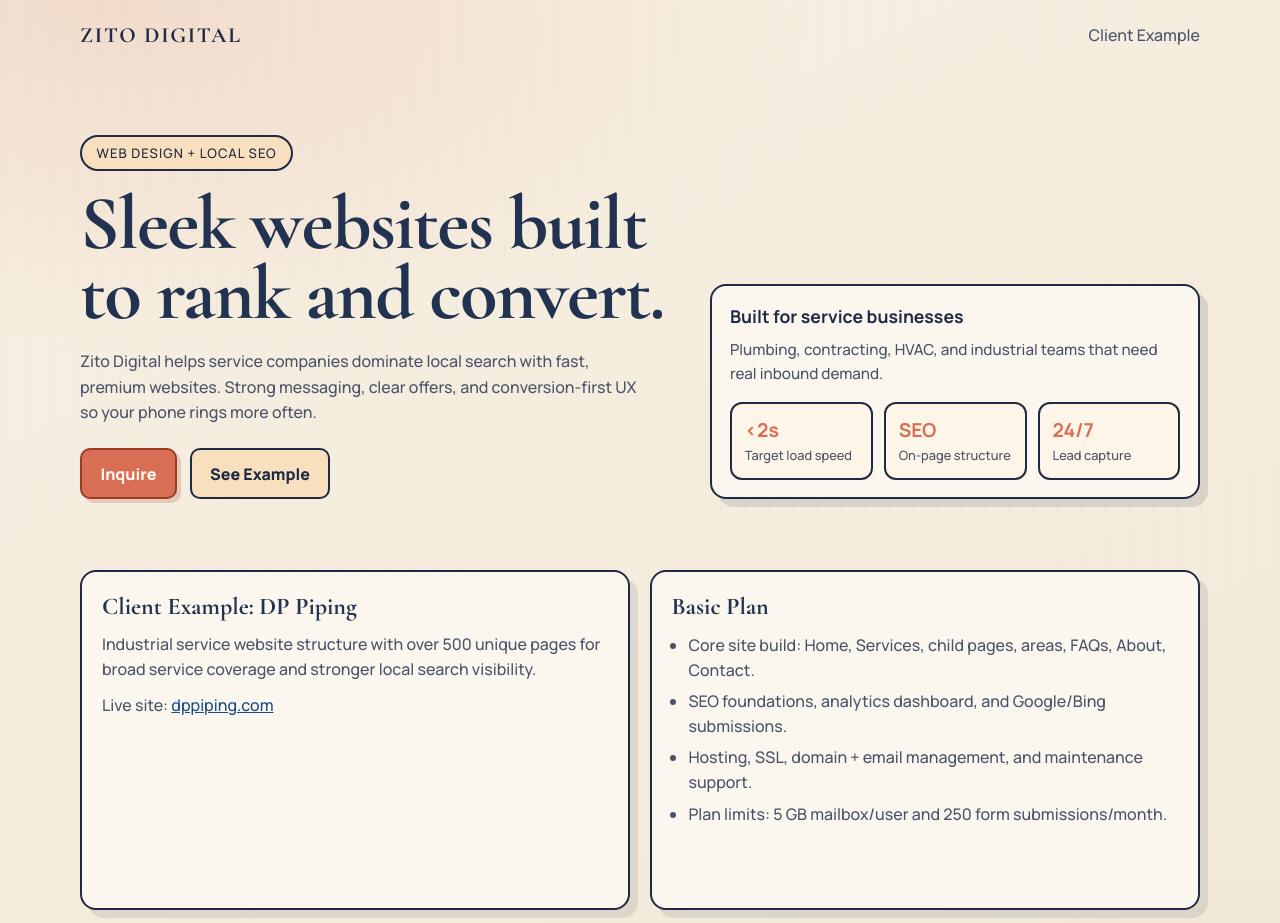
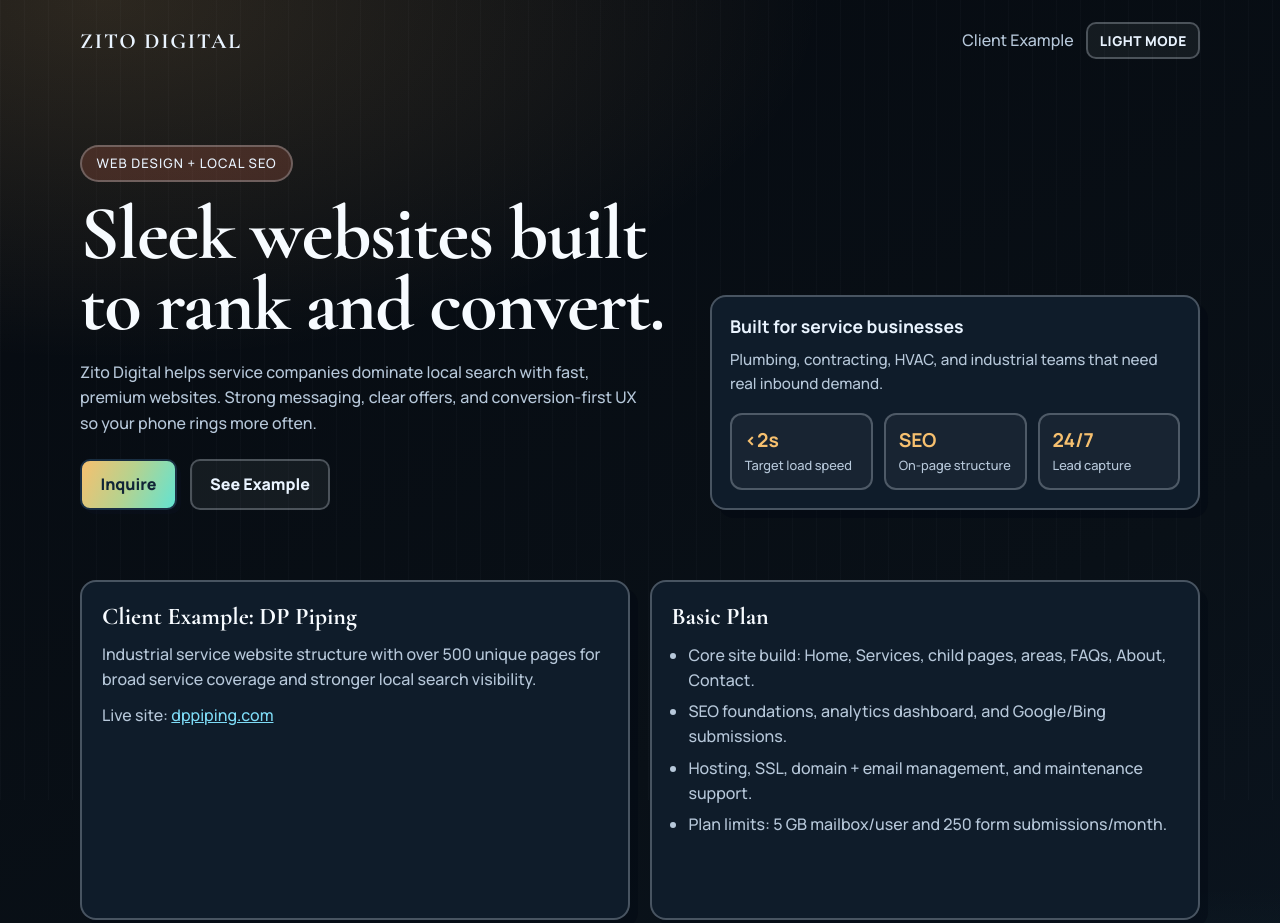
Before and after one commit to zitodigital/zitodigital.github.io, a plain HTML site: page index.html in a window 1280 px wide. Shown: the top 923 px of the page. Drawn offline with nearby package versions, Linux system fonts and the light colour scheme.

Commit message:
Light mode

```diff
--- a/index.html
+++ b/index.html
@@ -35,14 +35,45 @@
       @import url("https://fonts.googleapis.com/css2?family=Cormorant+Garamond:wght@600;700&family=Manrope:wght@500;700;800&display=swap");
 
       :root {
+        --bg: #091017;
+        --ink: #eaf4ff;
+        --muted: #b7c8da;
+        --headline: #f7fbff;
+        --card: #0f1c2a;
+        --line: rgba(234, 244, 255, 0.26);
+        --salmon: #f6c06f;
+        --mustard: #62e3d2;
+        --link: #7edcf7;
+        --btn-primary-text: #102436;
+        --btn-primary-border: #1a2f43;
+        --btn-primary-mid: #b7d28e;
+        --btn-secondary-bg: rgba(234, 244, 255, 0.06);
+        --bg-grad-a: radial-gradient(1000px 500px at 8% 0%, rgba(246, 192, 111, 0.16), transparent 72%);
+        --bg-grad-b: radial-gradient(900px 680px at 100% 100%, rgba(98, 227, 210, 0.16), transparent 70%);
+        --bg-grad-c: linear-gradient(155deg, #060a10 0%, #091017 55%, #0c1724 100%);
+        --grain-color: rgba(234, 244, 255, 0.04);
+        --shadow-off: 8px 8px 0 rgba(2, 8, 18, 0.35);
+      }
+
+      body[data-theme="light"] {
         --bg: #f3ebdc;
         --ink: #1f2a44;
         --muted: #4a5369;
-        --navy: #223352;
+        --headline: #223352;
         --card: #fbf7ef;
         --line: #1f2a44;
         --salmon: #d86f54;
         --mustard: #f0b45d;
+        --link: #194a8a;
+        --btn-primary-text: #fff8ef;
+        --btn-primary-border: #9d3b27;
+        --btn-primary-mid: #e58f56;
+        --btn-secondary-bg: #f8e0be;
+        --bg-grad-a: radial-gradient(1000px 500px at 8% 0%, rgba(216, 111, 84, 0.16), transparent 72%);
+        --bg-grad-b: radial-gradient(900px 680px at 100% 100%, rgba(240, 180, 93, 0.2), transparent 70%);
+        --bg-grad-c: linear-gradient(155deg, #f7f1e3 0%, #f3ebdc 55%, #efe6d5 100%);
+        --grain-color: rgba(31, 42, 68, 0.03);
+        --shadow-off: 8px 8px 0 rgba(31, 42, 68, 0.1);
       }
 
       * {
@@ -57,10 +88,7 @@
         margin: 0;
         color: var(--ink);
         font-family: "Manrope", "Avenir Next", "Segoe UI", sans-serif;
-        background:
-          radial-gradient(1000px 500px at 8% 0%, rgba(216, 111, 84, 0.16), transparent 72%),
-          radial-gradient(900px 680px at 100% 100%, rgba(240, 180, 93, 0.2), transparent 70%),
-          linear-gradient(155deg, #f7f1e3 0%, var(--bg) 55%, #efe6d5 100%);
+        background: var(--bg-grad-a), var(--bg-grad-b), var(--bg-grad-c);
       }
 
       .grain::before {
@@ -70,8 +98,8 @@
         pointer-events: none;
         background-image: repeating-linear-gradient(
           90deg,
-          rgba(31, 42, 68, 0.03) 0,
-          rgba(31, 42, 68, 0.03) 1px,
+          var(--grain-color) 0,
+          var(--grain-color) 1px,
           transparent 1px,
           transparent 24px
         );
@@ -99,6 +127,12 @@
         font-size: 1.35rem;
       }
 
+      .nav-right {
+        display: flex;
+        align-items: center;
+        gap: 0.8rem;
+      }
+
       .small-link {
         color: var(--muted);
         text-decoration: none;
@@ -123,7 +157,7 @@
         font-size: clamp(2.4rem, 6vw, 5rem);
         line-height: 0.92;
         letter-spacing: -0.02em;
-        color: var(--navy);
+        color: var(--headline);
       }
 
       .hero p {
@@ -139,7 +173,7 @@
         padding: 0.45rem 0.9rem;
         border-radius: 999px;
         border: 2px solid var(--line);
-        background: #f8e0be;
+        background: rgba(216, 111, 84, 0.22);
         font-size: 0.82rem;
         text-transform: uppercase;
         letter-spacing: 0.08em;
@@ -151,7 +185,7 @@
         background: var(--card);
         border-radius: 16px;
         padding: 1.1rem;
-        box-shadow: 8px 8px 0 rgba(31, 42, 68, 0.12);
+        box-shadow: var(--shadow-off);
       }
 
       .panel h2 {
@@ -176,7 +210,7 @@
         border: 2px solid var(--line);
         border-radius: 12px;
         padding: 0.8rem;
-        background: #fdf6e8;
+        background: rgba(255, 255, 255, 0.04);
       }
 
       .metric strong {
@@ -209,16 +243,16 @@
       }
 
       .btn-primary {
-        color: #fff8ef;
-        background: var(--salmon);
-        border: 2px solid #9d3b27;
-        box-shadow: 4px 4px 0 rgba(157, 59, 39, 0.2);
+        color: var(--btn-primary-text);
+        background: linear-gradient(115deg, var(--salmon) 0%, var(--btn-primary-mid) 48%, var(--mustard) 100%);
+        border: 2px solid var(--btn-primary-border);
+        box-shadow: 4px 4px 0 rgba(15, 23, 42, 0.24);
       }
 
       .btn-secondary {
         color: var(--ink);
         border: 2px solid var(--line);
-        background: #f8e0be;
+        background: var(--btn-secondary-bg);
       }
 
       .btn:hover {
@@ -240,14 +274,14 @@
         height: 340px;
         display: flex;
         flex-direction: column;
-        box-shadow: 8px 8px 0 rgba(31, 42, 68, 0.1);
+        box-shadow: var(--shadow-off);
       }
 
       .card h3 {
         margin: 0;
         font-family: "Cormorant Garamond", Georgia, serif;
         font-size: 1.5rem;
-        color: var(--navy);
+        color: var(--headline);
       }
 
       .card p {
@@ -257,7 +291,25 @@
       }
 
       .card a {
-        color: #194a8a;
+        color: var(--link);
+      }
+
+      .theme-toggle {
+        border: 2px solid var(--line);
+        border-radius: 10px;
+        background: var(--btn-secondary-bg);
+        color: var(--ink);
+        font: inherit;
+        font-size: 0.85rem;
+        font-weight: 800;
+        letter-spacing: 0.04em;
+        text-transform: uppercase;
+        padding: 0.45rem 0.7rem;
+        cursor: pointer;
+      }
+
+      .theme-toggle:hover {
+        transform: translateY(-1px);
       }
 
       .card ul,
@@ -343,7 +395,10 @@
     <div class="container">
       <header class="nav">
         <p class="logo">Zito Digital</p>
-        <a class="small-link" href="#example">Client Example</a>
+        <div class="nav-right">
+          <a class="small-link" href="#example">Client Example</a>
+          <button id="theme-toggle" class="theme-toggle" type="button">Light Mode</button>
+        </div>
       </header>
 
       <main>
@@ -432,5 +487,29 @@
         </section>
       </main>
     </div>
+    <script>
+      (() => {
+        const key = "zd-theme";
+        const body = document.body;
+        const toggle = document.getElementById("theme-toggle");
+        if (!toggle) return;
+
+        const applyTheme = (theme) => {
+          body.dataset.theme = theme;
+          toggle.textContent = theme === "dark" ? "Light Mode" : "Dark Mode";
+          toggle.setAttribute("aria-label", `Switch to ${theme === "dark" ? "light" : "dark"} mode`);
+        };
+
+        const stored = localStorage.getItem(key);
+        const theme = stored === "light" || stored === "dark" ? stored : "dark";
+        applyTheme(theme);
+
+        toggle.addEventListener("click", () => {
+          const next = body.dataset.theme === "dark" ? "light" : "dark";
+          localStorage.setItem(key, next);
+          applyTheme(next);
+        });
+      })();
+    </script>
   </body>
 </html>
```
